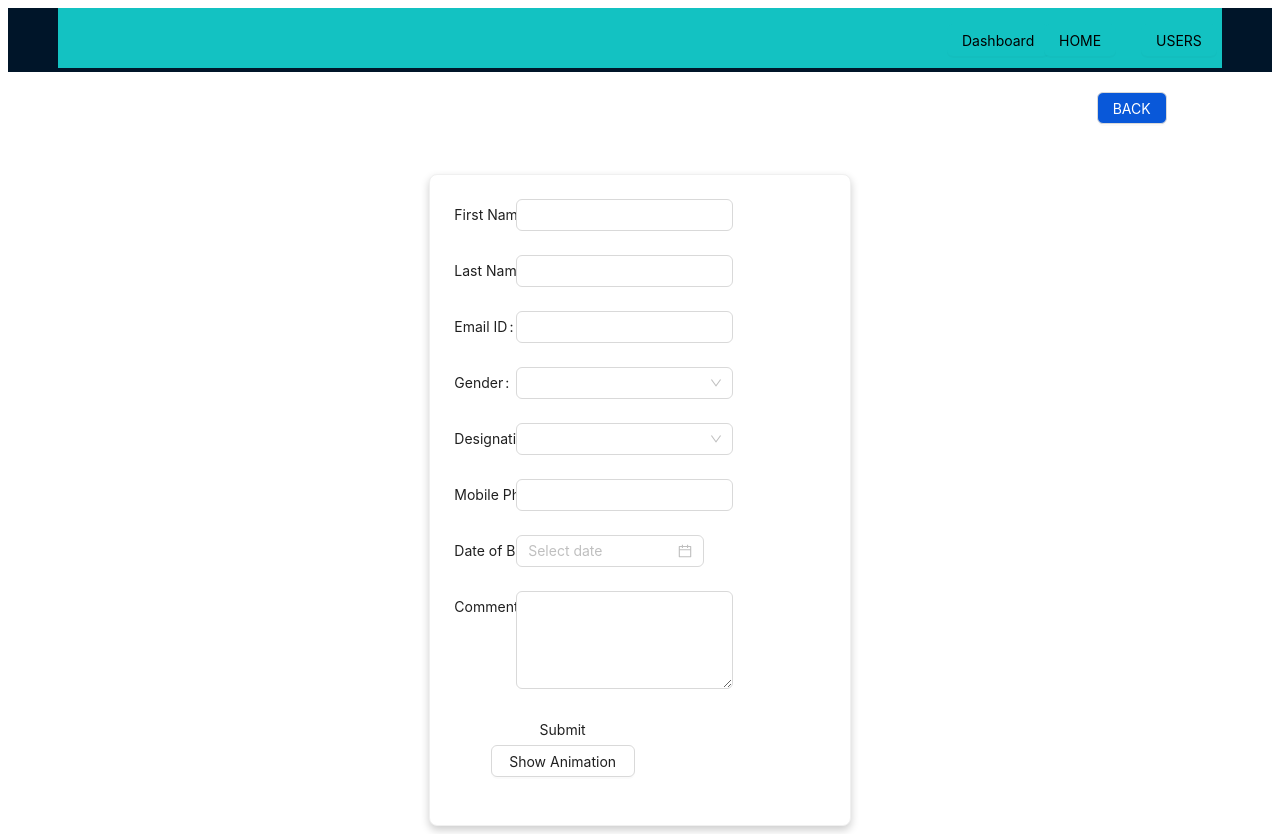
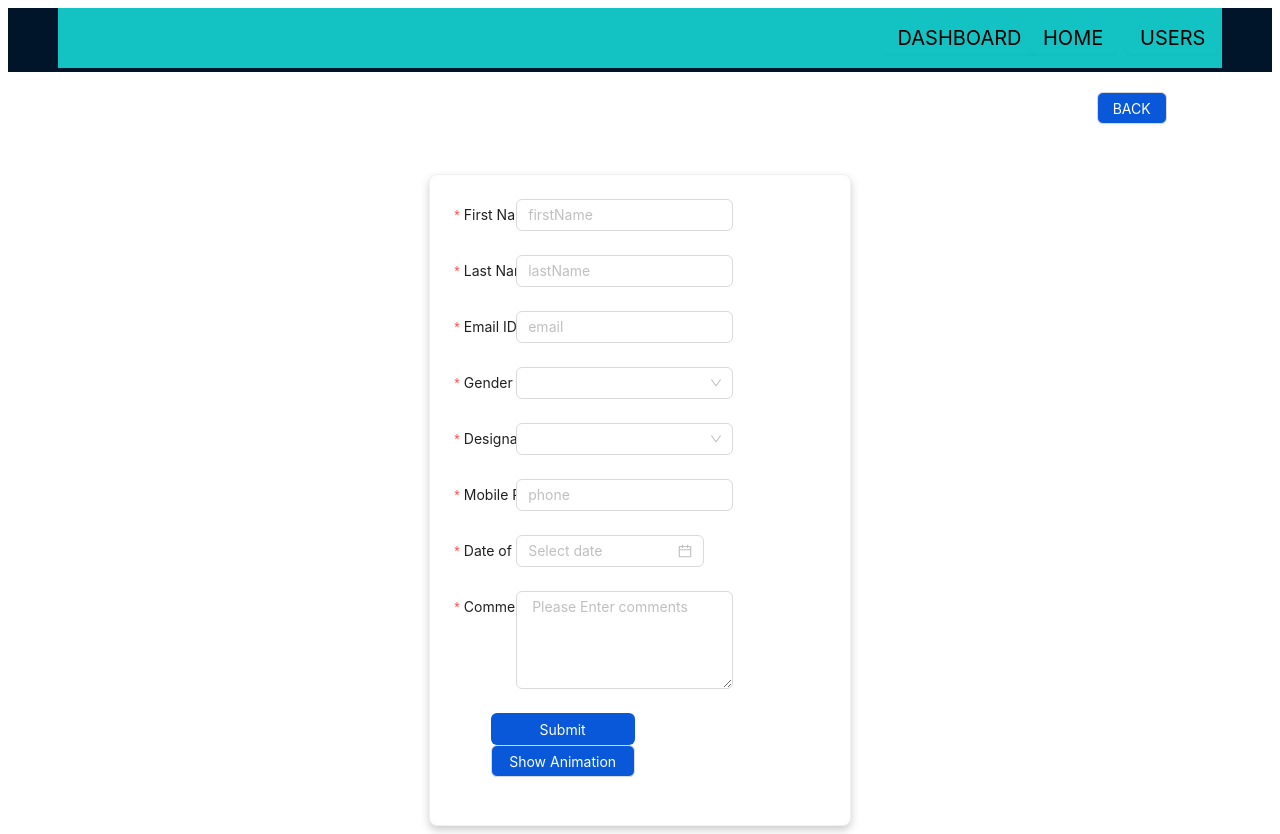
Before and after one commit to saijamiuno/EmployeeData-Nexus, a React (Create React App) app in the folder React/: page /addUser in a window 1280 px wide. Built offline with nearby package versions, Linux system fonts and the light colour scheme.

Commit message:
login page added

```diff
--- a/React/src/App.js
+++ b/React/src/App.js
@@ -25,6 +25,7 @@ import UsersTable from "./UsersTable";
 import UserDetails from "./routes/UserDetails";
 import HomePage from "./HomePage";
 import Dashboard from "./Dashboard";
+import Login from "./Login";
 
 function getItem(label, key, icon, children, type) {
   return {
@@ -55,30 +56,21 @@ const items = [
   ]),
 ];
 
-const { Header, Footer, Sider, Content } = Layout;
-const { TextArea } = Input;
+const { Header } = Layout;
 
 const App = () => {
   const [active, setActive] = useState("9");
 
-  const onClick = (e) => {
-    console.log("click ", e);
-  };
-  const handleSubMenu = (e) => {
-    setActive(e.key);
-  };
-  const addForm = () => {
-    setActive("g2");
-  };
   return (
     <>
-      <Header>
-          <Headers/>
+
+     <Header>
+     <Headers/>
         </Header>
-
       <BrowserRouter>
         <Routes>
-          <Route exact path="/" element={<HomePage />} />
+        <Route exact path="/" element={<Login />} />
+          <Route exact path="/homePage" element={<HomePage />} />
           <Route path="/addUser" element={<Form1 />} />
           <Route path="/usersTable" element={<UsersTable />} />
           <Route path="/getUserDetails/:id" element={<UserDetails />} />
@@ -86,9 +78,6 @@ const App = () => {
         </Routes>
       </BrowserRouter>
 
-      <Layout>
-
-      </Layout>
     </>
   );
 };
--- a/React/src/Form1.js
+++ b/React/src/Form1.js
@@ -13,6 +13,7 @@ import {
 } from "antd";
 import googleLoading from "./googleLoading.json";
 import moment from "moment";
+import Headers from "./Headers";
 
 const { TextArea } = Input;
 
@@ -55,6 +56,7 @@ export default function Form1() {
 
   return (
     <div>
+
       <Col span={22} style={{ marginTop: "20px" }}>
         <Row justify={"end"}>
           <Button
@@ -78,18 +80,54 @@ export default function Form1() {
                 onFinish={onSubmitForm}
                 id="myForm"
               >
-                <Form.Item name="firstName" label="First Name ">
-                  <Input />
+                <Form.Item
+                  name="firstName"
+                  label="First Name "
+                  rules={[
+                    {
+                      required: true,
+                      message: "Please input your firstName",
+                    },
+                  ]}
+                >
+                  <Input placeholder="firstName" />
                 </Form.Item>
-                <Form.Item name="lastName" label="Last Name ">
-                  <Input />
+                <Form.Item
+                  name="lastName"
+                  label="Last Name "
+                  rules={[
+                    {
+                      required: true,
+                      message: "Please input your lastName",
+                    },
+                  ]}
+                >
+                  <Input placeholder="lastName" />
                 </Form.Item>
 
-                <Form.Item name="email" label="Email ID">
-                  <Input type="email" />
+                <Form.Item
+                  name="email"
+                  label="Email ID"
+                  rules={[
+                    {
+                      required: true,
+                      message: "Please input your email",
+                    },
+                  ]}
+                >
+                  <Input type="email" placeholder="email" />
                 </Form.Item>
 
-                <Form.Item name="gender" label="Gender">
+                <Form.Item
+                  name="gender"
+                  label="Gender"
+                  rules={[
+                    {
+                      required: true,
+                      message: "Please input your gender",
+                    },
+                  ]}
+                >
                   <TreeSelect
                     treeData={[
                       {
@@ -104,7 +142,16 @@ export default function Form1() {
                   />
                 </Form.Item>
 
-                <Form.Item name="designation" label="Designation">
+                <Form.Item
+                  name="designation"
+                  label="Designation"
+                  rules={[
+                    {
+                      required: true,
+                      message: "Please input your designation",
+                    },
+                  ]}
+                >
                   <TreeSelect
                     treeData={[
                       {
@@ -154,11 +201,29 @@ export default function Form1() {
                     ]}
                   />
                 </Form.Item>
-                <Form.Item name="phone" label="Mobile Phone">
-                  <Input type="number" />
+                <Form.Item
+                  name="phone"
+                  label="Mobile Phone"
+                  rules={[
+                    {
+                      required: true,
+                      message: "Please input your phone",
+                    },
+                  ]}
+                >
+                  <Input type="number" placeholder="phone" />
                 </Form.Item>
 
-                <Form.Item name="dob" label="Date of Birth">
+                <Form.Item
+                  name="dob"
+                  label="Date of Birth"
+                  rules={[
+                    {
+                      required: true,
+                      message: "Please input your dob",
+                    },
+                  ]}
+                >
                   <DatePicker format="DD/MM/YYYY" />
                 </Form.Item>
                 {show && (
@@ -167,8 +232,17 @@ export default function Form1() {
                     style={{ width: "200px", heigth: "200px" }}
                   />
                 )}
-                <Form.Item name="comments" label="Comments">
-                  <TextArea rows={4} />
+                <Form.Item
+                  name="comments"
+                  label="Comments"
+                  rules={[
+                    {
+                      required: true,
+                      message: "Please input your comments",
+                    },
+                  ]}
+                >
+                  <TextArea rows={4} placeholder=" Please Enter comments" />
                 </Form.Item>
 
                 {/* <Form.Item label="Upload" valuePropName="fileList">
@@ -185,13 +259,21 @@ export default function Form1() {
                     <Button
                       type="submit"
                       htmlType="submit"
-                      style={{ width: "144px" }}
+                      style={{
+                        width: "144px",
+                        backgroundColor: "#0958d9",
+                        color: "#fff",
+                      }}
                     >
                       Submit
                     </Button>
                     <Button
                       onClick={() => setShow(!show)}
-                      style={{ width: "144px" }}
+                      style={{
+                        width: "144px",
+                        backgroundColor: "#0958d9",
+                        color: "#fff",
+                      }}
                     >
                       Show Animation
                     </Button>
--- a/React/src/Headers.js
+++ b/React/src/Headers.js
@@ -1,39 +1,35 @@
 import React from "react";
 
 import { Col, Row, Button } from "antd";
-import { Link } from "react-router-dom";
 export default function Headers(props) {
-
   return (
     <Col span={24}>
-        <div style={{ backgroundColor: "#13c2c2",height:"60px"}}>
+      <div style={{ backgroundColor: "#13c2c2", height: "60px" }}>
         <Row style={{ justifyContent: "right" }}>
-
-
-      <Col span={2} id = 'nav-links-container'>
-
+          <Col span={3} id="nav-links-container">
             <Button
               style={{
                 backgroundColor: "#13c2c2",
                 color: "#000",
                 border: "0px",
-                margin:"1rem"
+                fontSize:"20px",
+                marginTop:"10px"
               }}
-              onClick={()=>window.location.href="/dashboard"}
+              onClick={() => (window.location.href = "/dashboard")}
             >
-              Dashboard
+             DASHBOARD
             </Button>
           </Col>
-            <Col span={2} id = 'nav-links-container'>
-
+          <Col span={2} id="nav-links-container">
             <Button
               style={{
                 backgroundColor: "#13c2c2",
                 color: "#000",
                 border: "0px",
-                  margin:"1rem"
+                fontSize:"20px",
+                marginTop:"10px"
               }}
-                onClick={()=>window.location.href="/"}
+              onClick={() => (window.location.href = "/homePage")}
             >
               HOME
             </Button>
@@ -44,20 +40,16 @@ export default function Headers(props) {
                 backgroundColor: "#13c2c2",
                 color: "#000",
                 border: "0px",
-                  margin:"1rem"
+                fontSize:"20px",
+                marginTop:"10px"
               }}
-                onClick={()=>window.location.href="/usersTable"}
+              onClick={() => (window.location.href = "/usersTable")}
             >
               USERS
             </Button>
           </Col>
-
-
-
-
         </Row>
       </div>
     </Col>
-
   );
 }
--- a/React/src/HomePage.js
+++ b/React/src/HomePage.js
@@ -1,11 +1,12 @@
 import React from "react";
 
-import { Col, Row, Button } from "antd";
-import { Link } from "react-router-dom";
+import { Col} from "antd";
+import Headers from "./Headers";
 export default function HomePage(props) {
 
   return (
     <Col span={24}>
+
       <h1>
       HomePage
       </h1>
--- /dev/null
+++ b/React/src/Login.js
@@ -0,0 +1,75 @@
+import { Col, Row, Button, Checkbox, Form, Input, Card } from "antd";
+import { useState } from "react";
+// import './Login.css';
+
+function Login() {
+  const onFinish = (values) => {
+    console.log("Success:", values);
+  };
+  const onFinishFailed = (errorInfo) => {
+    console.log("Failed:", errorInfo);
+  };
+  return (
+    <Col span={24}>
+      <Row>
+        <Col span={10}></Col>
+        <Col span={5} style={{ marginTop: "35vh" }}>
+          <Card style={{ boxShadow: "  0 4px 8px 0 rgba(0, 0, 0, 0.2)" }}>
+            <span style={{ marginLeft: "13vh", fontSize: "30px" }}>LOGIN</span>
+
+            <Form
+              name="basic"
+              initialValues={{
+                remember: true,
+              }}
+              onFinish={onFinish}
+              onFinishFailed={onFinishFailed}
+              autoComplete="off"
+            >
+              <span style={{ fontSize: "20px" }}>Username</span>
+              <Form.Item
+                name="username"
+                rules={[
+                  {
+                    required: true,
+                    message: "Please input your username!",
+                  },
+                ]}
+              >
+                <Input />
+              </Form.Item>
+              <span style={{ fontSize: "20px" }}>Password</span>
+              <Form.Item
+                name="password"
+                rules={[
+                  {
+                    required: true,
+                    message: "Please input your password!",
+                  },
+                ]}
+              >
+                <Input.Password />
+              </Form.Item>
+
+              <Form.Item>
+                <Button
+                  onClick={() => (window.location.href = "/homePage")}
+                  style={{
+                    width: "100%",
+                    backgroundColor: "#0958d9",
+                    color: "#fff",
+                  }}
+                  htmlType="submit"
+                >
+                  Submit
+                </Button>
+              </Form.Item>
+            </Form>
+          </Card>
+        </Col>
+      </Row>
+    </Col>
+  );
+}
+
+export default Login;
--- a/React/src/UsersTable.js
+++ b/React/src/UsersTable.js
@@ -126,7 +126,6 @@ export default function UsersTable(props) {
   return (
     <>
       <Col span={24} className="fireFox">
-        <Headers/>
         <Row justify="space-between" gutter={[16, 16]}>
           <Col span={12}>
             <div>
```
Lines whose indentation alone changed are shown as unchanged.
